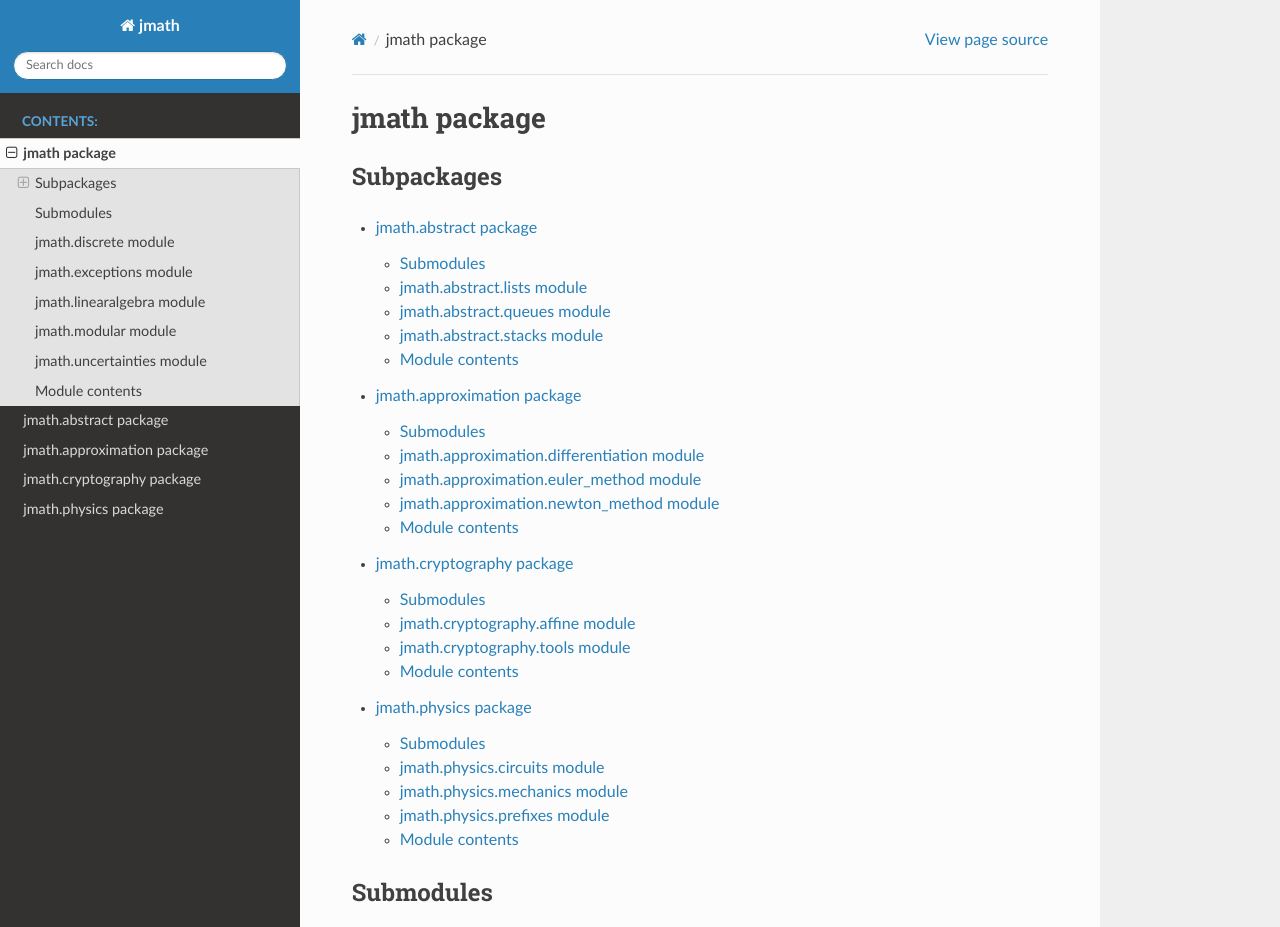
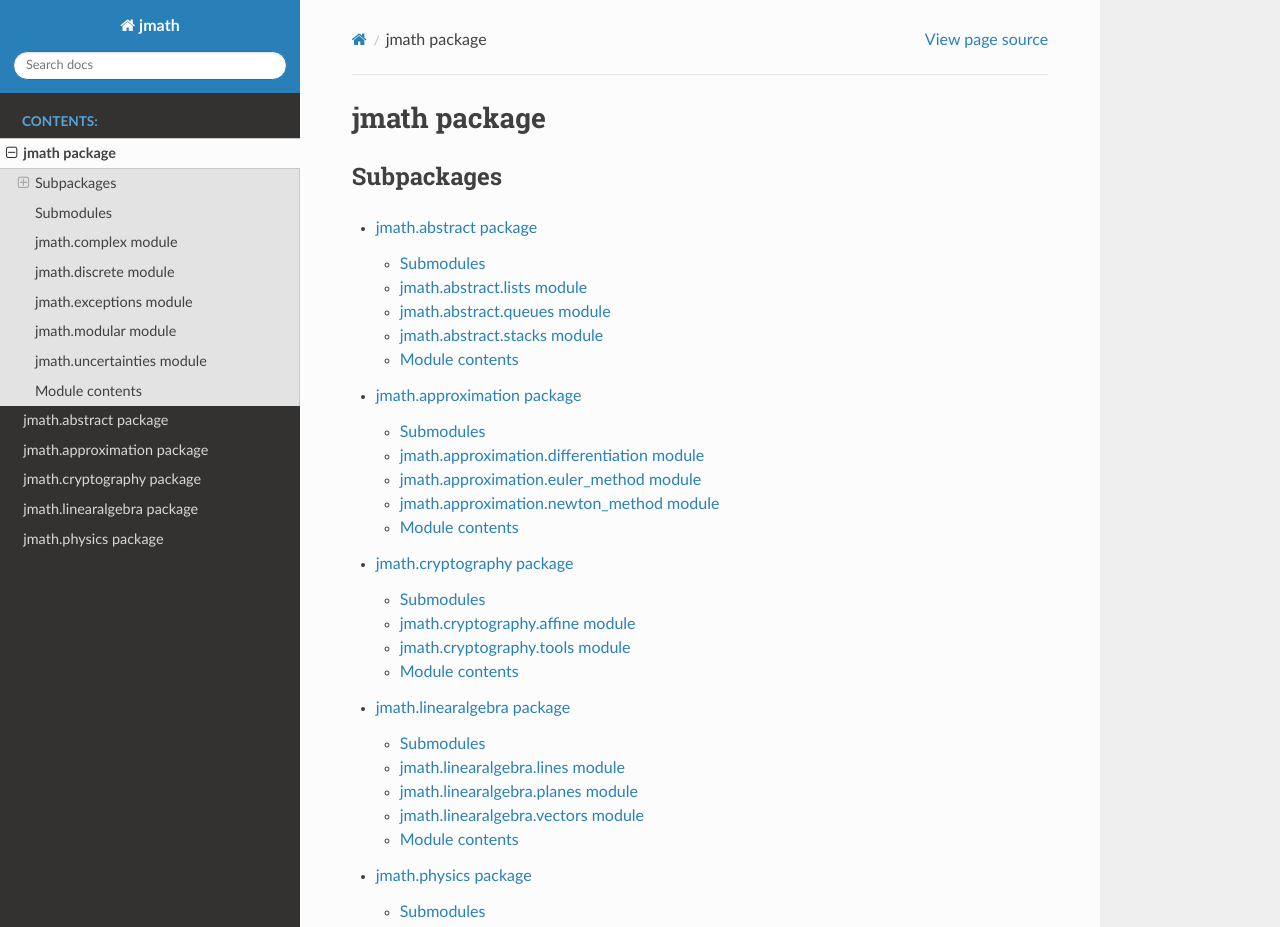
Before and after one commit to JHay0112/jmath, a Sphinx documentation site: the page built from docs/source/jmath.rst, in a window 1280 px wide and 1400 px high. Shown: the top 927 px of the window. Built offline with Sphinx 7.4.7 and the Read the Docs theme 2.0.0, drawn with Linux system fonts in a browser that asks for light colours; some of the changed text lies outside the part shown.

Commit message:
Update documentation

```diff
--- /dev/null
+++ b/docs/source/jmath.linearalgebra.rst
@@ -0,0 +1,37 @@
+jmath.linearalgebra package
+===========================
+
+Submodules
+----------
+
+jmath.linearalgebra.lines module
+--------------------------------
+
+.. automodule:: jmath.linearalgebra.lines
+   :members:
+   :undoc-members:
+   :show-inheritance:
+
+jmath.linearalgebra.planes module
+---------------------------------
+
+.. automodule:: jmath.linearalgebra.planes
+   :members:
+   :undoc-members:
+   :show-inheritance:
+
+jmath.linearalgebra.vectors module
+----------------------------------
+
+.. automodule:: jmath.linearalgebra.vectors
+   :members:
+   :undoc-members:
+   :show-inheritance:
+
+Module contents
+---------------
+
+.. automodule:: jmath.linearalgebra
+   :members:
+   :undoc-members:
+   :show-inheritance:
--- a/docs/source/jmath.rst
+++ b/docs/source/jmath.rst
@@ -10,10 +10,19 @@ Subpackages
    jmath.abstract
    jmath.approximation
    jmath.cryptography
+   jmath.linearalgebra
    jmath.physics
 
 Submodules
 ----------
+
+jmath.complex module
+--------------------
+
+.. automodule:: jmath.complex
+   :members:
+   :undoc-members:
+   :show-inheritance:
 
 jmath.discrete module
 ---------------------
```
Also changed, not shown: other parts of docs/source/jmath.rst (+0 -8 lines).
